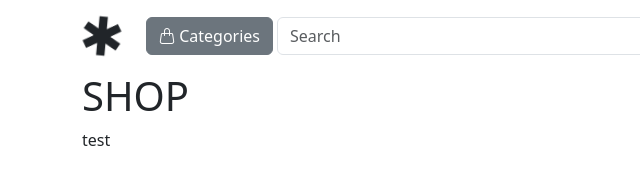
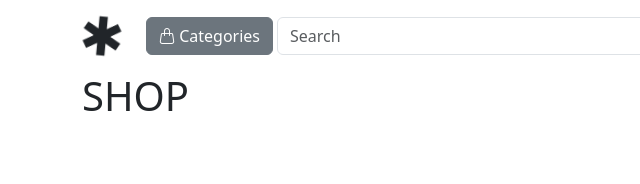
Before and after one commit to frozzen-git/shop-template-1, a website built with webpack: page index.html in a window 1280 px wide. Shown: the top 184 px of the page, 0-640 px from the left. Built offline with nearby package versions, Linux system fonts and the light colour scheme.

Commit message:
test commit

```diff
--- a/index.html
+++ b/index.html
@@ -335,9 +335,7 @@
     <main>
       <div class="container" style="height: 1500px;">
         <h1>SHOP</h1>
-        <div class="test">
-          test
-        </div>
+
 <!--
         <div class="shadow-sm p-3 mb-5 bg-body-tertiary rounded" style="height: 50px;">Small shadow</div>
 <div class="shadow p-3 mb-5 bg-body-tertiary rounded" style="height: 50px;">Regular shadow</div>
```
Also changed, not shown: 1 other file.
